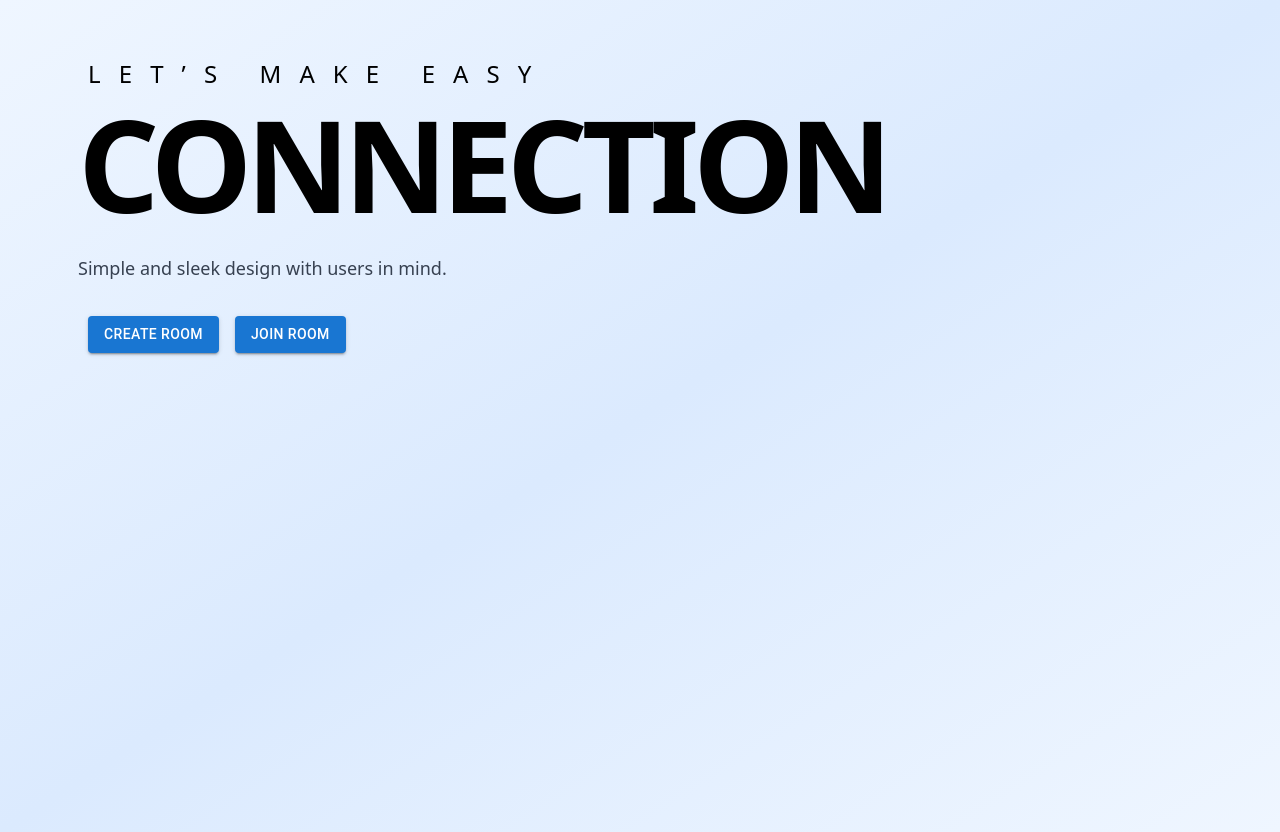
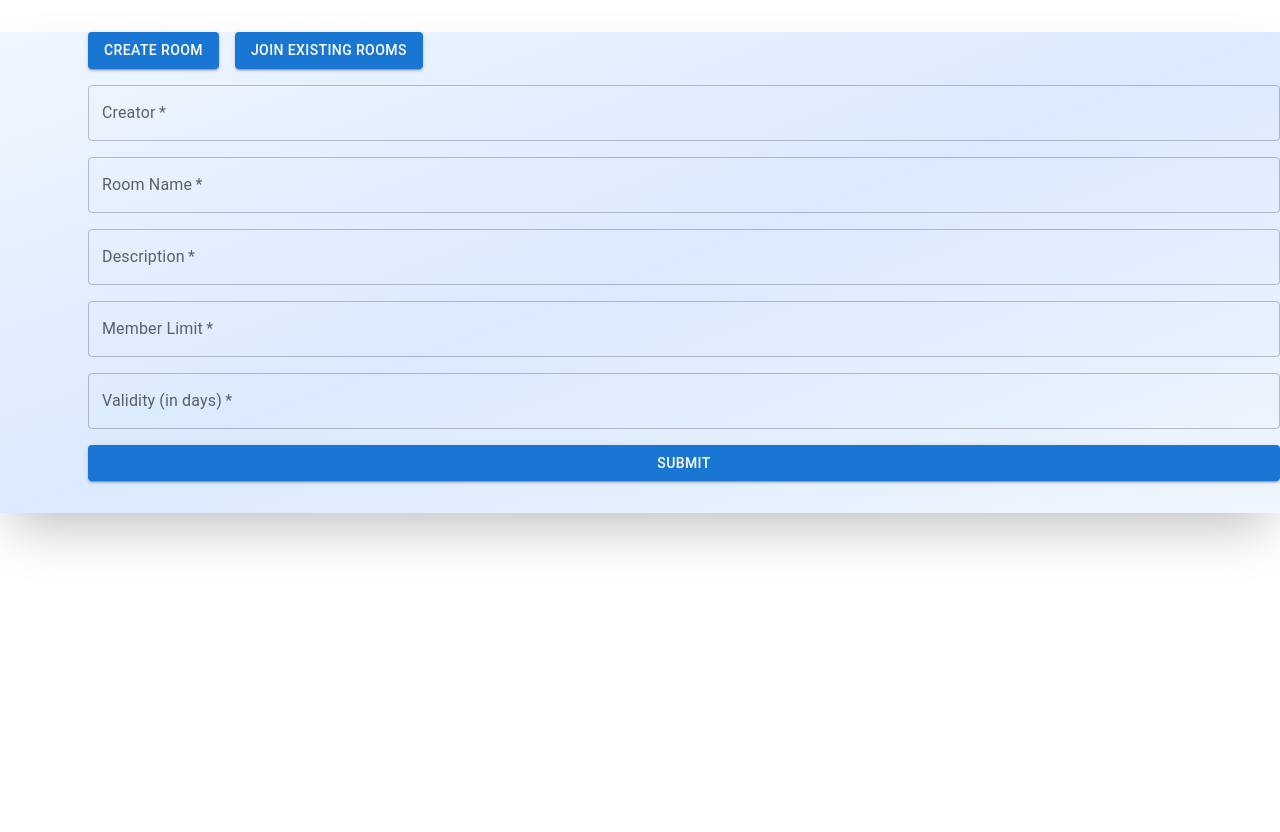
Before and after one commit to pragyan69/MasterRepo, a React (Create React App) app in the folder frontend/: page / in a window 1280 px wide. Both pictures are taken after a click on the button "CREATE ROOM". After the commit the page ends 800 px from the top, so only its background shows below. Built offline with nearby package versions, Linux system fonts and the light colour scheme.

Commit message:
Frontend

```diff
--- a/frontend/package.json
+++ b/frontend/package.json
@@ -11,6 +11,7 @@
     "@testing-library/react": "^13.4.0",
     "@testing-library/user-event": "^13.5.0",
     "autoprefixer": "^10.4.16",
+    "axios": "^1.6.2",
     "postcss": "^8.4.32",
     "react": "^18.2.0",
     "react-dom": "^18.2.0",
--- /dev/null
+++ b/frontend/src/components/CreateRoomForm.js
@@ -0,0 +1,58 @@
+// CreateRoomForm.js
+import React, { useState } from 'react';
+import Stack from '@mui/material/Stack';
+import TextField from '@mui/material/TextField';
+import Button from '@mui/material/Button';
+import axios from 'axios';
+
+const CreateRoomForm = ({ onSuccess, onError }) => {
+    const [formData, setFormData] = useState({
+        creator: '',
+        name: '',
+        description: '',
+        memberlimit: '',
+        validityindays: ''
+    });
+
+    const handleChange = (e) => {
+        setFormData({ ...formData, [e.target.name]: e.target.value });
+    };
+
+    const handleSubmit = async (e) => {
+        e.preventDefault();
+        try {
+            const response = await axios.post('http://localhost:3001/createRoom', formData);
+            console.log(response.data);
+            if (onSuccess) {
+                onSuccess(response.data); // Call the onSuccess function passed as a prop
+            }
+            setFormData({ // Reset the form data
+                creator: '',
+                name: '',
+                description: '',
+                memberlimit: '',
+                validityindays: ''
+            });
+        } catch (error) {
+            console.error(error);
+            if (onError) {
+                onError(error); // Call the onError function passed as a prop
+            }
+        }
+    };
+
+    return (
+        <form onSubmit={handleSubmit}>
+            <Stack spacing={2} direction="column" mt={2}>
+                <TextField label="Creator" name="creator" value={formData.creator} onChange={handleChange} required />
+                <TextField label="Room Name" name="name" value={formData.name} onChange={handleChange} required />
+                <TextField label="Description" name="description" value={formData.description} onChange={handleChange} required />
+                <TextField label="Member Limit" name="memberlimit" value={formData.memberlimit} onChange={handleChange} required type="number" />
+                <TextField label="Validity (in days)" name="validityindays" value={formData.validityindays} onChange={handleChange} required type="number" />
+                <Button type="submit" variant="contained">Submit</Button>
+            </Stack>
+        </form>
+    );
+};
+
+export default CreateRoomForm;
--- a/frontend/src/components/FirstPage.js
+++ b/frontend/src/components/FirstPage.js
@@ -1,31 +1,48 @@
-import React from 'react'
+// FirstPage.js
+import React, { useState } from 'react';
 import Stack from '@mui/material/Stack';
 import Button from '@mui/material/Button';
+import axios from 'axios';
+import CreateRoomForm from './CreateRoomForm';
+import RoomCard from './RoomCard';
 
 const FirstPage = () => {
+    const [showForm, setShowForm] = useState(false);
+    const [showRooms, setShowRooms] = useState(false);
+    const [rooms, setRooms] = useState([]);
+
+    const handleSuccess = (data) => {
+        console.log('Room created successfully:', data);
+        setShowForm(false);
+    };
+
+    const handleError = (error) => {
+        console.error('Error creating room:', error);
+    };
+
+    const fetchRooms = async () => {
+        try {
+            const response = await axios.get('http://localhost:3001/getRooms');
+            setRooms(response.data.rooms);
+            setShowRooms(true);
+        } catch (error) {
+            console.error('Error fetching rooms:', error);
+        }
+    };
+
     return (
-        // Adjusted gradient background classes for a whitish-blue gradient
-        <div className="bg-gradient-to-br from-blue-50 via-blue-100 to-blue-50 shadow-2xl pl-16 pb-8  max-md:pl-5 ">
-          <div className="flex flex-col items-start min-h-screen justify-start pt-10">
-            <div className="text-black text-2xl font-medium leading-5 tracking-[18.11px] uppercase ml-6 mt-6">
-              let’s Make Easy
+        <div className="bg-gradient-to-br from-blue-50 via-blue-100 to-blue-50 shadow-2xl pl-16 pb-8 max-md:pl-5">
+            {/* ... other content ... */}
+            <div className="ml-6 mt-8 max-md:mt-6">
+                <Stack spacing={2} direction="row">
+                    <Button variant="contained" onClick={() => setShowForm(!showForm)}>Create Room</Button>
+                    <Button variant="contained" onClick={fetchRooms}>Join Existing Rooms</Button>
+                </Stack>
+                {showForm && <CreateRoomForm onSuccess={handleSuccess} onError={handleError} />}
+                {showRooms && rooms.map((room, index) => (
+                    <RoomCard key={index} room={room} id={index} />
+                ))}
             </div>
-            <div className="text-yellow text-9xl font-semibold leading-none tracking-tighter uppercase ml-3.5 mt-4 max-md:text-4xl max-md:leading-loose">
-              Connection
-            </div>
-            <div className="text-gray-700 text-lg font-medium leading-8 tracking-normal ml-3.5 mt-6 max-md:ml-2.5 max-md:mt-4">
-              Simple and sleek design with users in mind.
-            </div>
-            <div className="ml-6 mt-8 max-md:mt-6">
-              <div className="flex gap-4">
-                <Stack spacing={2} direction="row">
-                  <Button variant="contained">Create Room</Button>
-                  <Button variant="contained">Join Room</Button>
-                </Stack>
-              </div>
-            </div>
-            {/* Additional content can be added here */}
-          </div>
         </div>
     );
 }
--- /dev/null
+++ b/frontend/src/components/RoomCard.js
@@ -0,0 +1,30 @@
+// RoomCard.js
+import React from 'react';
+import Card from '@mui/material/Card';
+import CardContent from '@mui/material/CardContent';
+import Typography from '@mui/material/Typography';
+
+const RoomCard = ({ room, id }) => {
+    return (
+        <Card variant="outlined">
+            <CardContent>
+                <Typography color="textSecondary" gutterBottom>
+                    Room ID: {id}
+                </Typography>
+                <Typography variant="h5" component="h2">
+                    {room.name}
+                </Typography>
+                <Typography color="textSecondary">
+                    Member Limit: {room.memberLimit}
+                </Typography>
+                <Typography variant="body2" component="p">
+                    {room.description}
+                    <br />
+                    Validity: {new Date(room.validity).toLocaleDateString()}
+                </Typography>
+            </CardContent>
+        </Card>
+    );
+};
+
+export default RoomCard;
```
Also changed, not shown: 1 other file (tests, documents, lock files or other folders).
